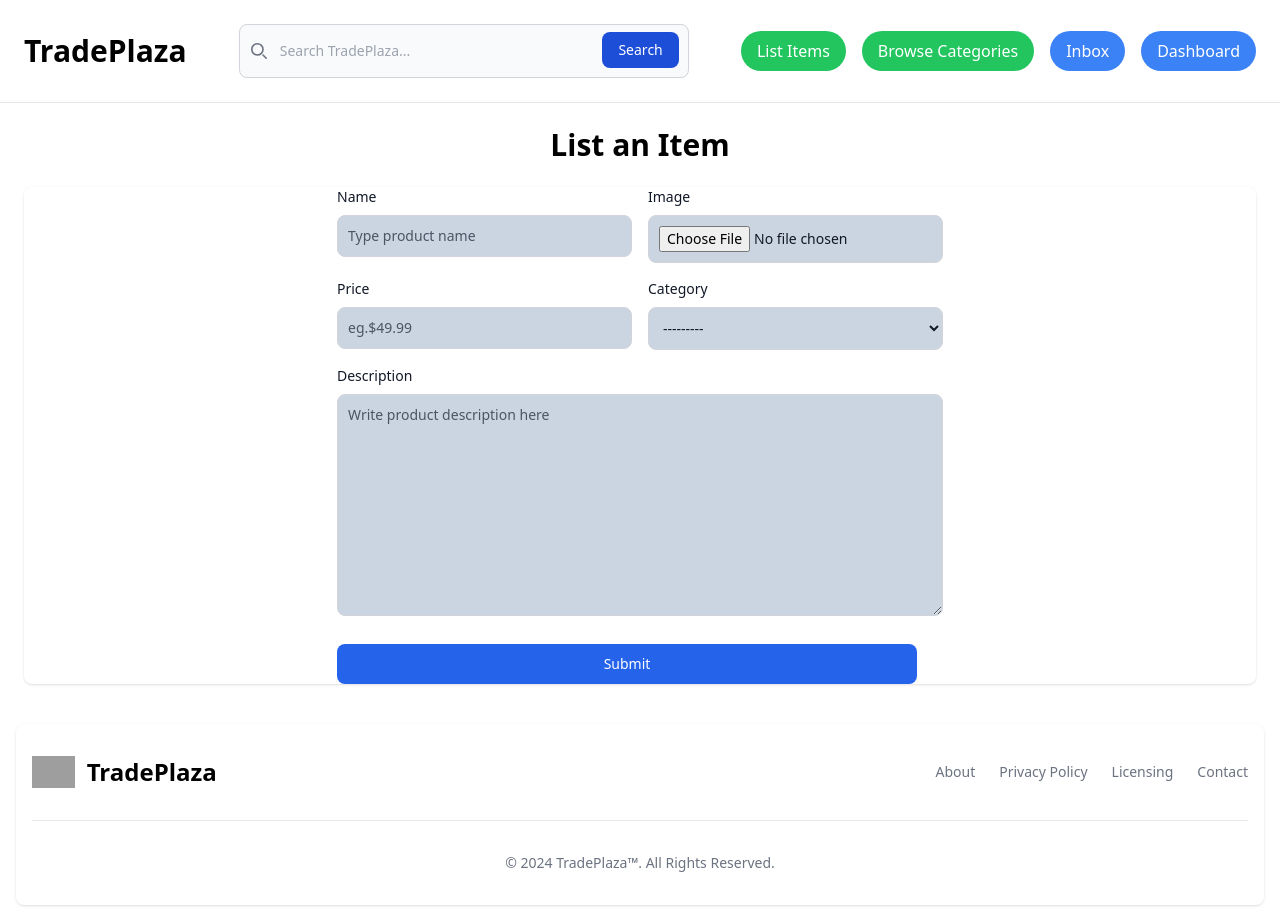
After one commit to Raaxxy/Trade-plaza, a Django app: page /items/new/ in a window 1280 px wide. The commit adds this page. Run offline with Django 5.2, Linux system fonts and the light colour scheme; the visitor is signed in with stand-in values (Sample User, id 1); data that the repository does not hold is empty; some libraries are stand-ins or nearby versions; grey boxes are pictures that could not be loaded.

Commit message:
Added list items feature

```diff
--- a/Tradeplaza/Tradeplaza/settings.py
+++ b/Tradeplaza/Tradeplaza/settings.py
@@ -27,6 +27,9 @@ DEBUG = True
 
 ALLOWED_HOSTS = []
 
+LOGIN_URL = '/login/'
+LOGIN_REDIRECT_URL = '/'
+LOGOUT_REDIRECT_URL = '/'
 
 # Application definition
 
--- a/Tradeplaza/Tradeplaza/urls.py
+++ b/Tradeplaza/Tradeplaza/urls.py
@@ -3,11 +3,9 @@ from django.conf.urls.static import static
 from django.contrib import admin
 from django.urls import path, include
 
-from core.views import index, contact
 
 urlpatterns = [
-    path('',index,name='index'),
+    path('',include('core.urls')),
     path('items/',include ('item.urls')),
-    path('contact/',contact,name='contact'),
     path('admin/', admin.site.urls),
 ] + static(settings.MEDIA_URL, document_root = settings.MEDIA_ROOT)
--- a/Tradeplaza/core/templates/core/base.html
+++ b/Tradeplaza/core/templates/core/base.html
@@ -9,60 +9,47 @@
 <body>
     <nav class="py-6 px-6 flex justify-between items-center border-b border-gray-200">
         <div class="flex items-center gap-4">
-          <a class="text-xl font-semibold" href="/">
+          <a class="text-3xl font-semibold" href="/">
             TradePlaza
           </a>
         </div>
+          <div class="flex relative justify-center">
+            <form>
+              <label for="default-search" class="mb-2 text-sm font-medium text-gray-900 sr-only dark:text-white">Search</label>
+              <div class="relative">
+                  <div class="absolute inset-y-0 start-0 flex items-center ps-3 pointer-events-none">
+                      <svg class="w-4 h-4 text-gray-500 dark:text-gray-400" aria-hidden="true" xmlns="http://www.w3.org/2000/svg" fill="none" viewBox="0 0 20 20">
+                          <path stroke="currentColor" stroke-linecap="round" stroke-linejoin="round" stroke-width="2" d="m19 19-4-4m0-7A7 7 0 1 1 1 8a7 7 0 0 1 14 0Z"/>
+                      </svg>
+                  </div>
+                  <input type="search" id="default-search" class="block w-[450px] p-4 ps-10 text-sm text-gray-900 border border-gray-300 rounded-lg bg-gray-50 focus:ring-blue-500 focus:border-blue-500" placeholder="Search TradePlaza..." required>
+                  <button type="submit" class="text-white absolute end-2.5 bottom-2.5 bg-blue-700 hover:bg-blue-800 focus:ring-4 focus:outline-none focus:ring-blue-300 font-medium rounded-lg text-sm px-4 py-2">Search</button>
+              </div>
+            </form>
+          </div>
         <div class="flex items-center gap-4">
-          <div class="relative w-64">
-                <div class="relative w-full max-w-md mx-auto">
-                    <input
-                    class="flex h-10 border border-input px-3 text-sm ring-offset-background file:border-0 file:bg-transparent file:text-sm file:font-medium placeholder:text-muted-foreground focus-visible:outline-none focus-visible:ring-2 focus-visible:ring-ring focus-visible:ring-offset-2 disabled:cursor-not-allowed disabled:opacity-50 w-full pl-8 pr-4 py-2 rounded-full bg-white focus:outline-none focus:ring-2 focus:ring-blue-500 focus:ring-opacity-50 transition-all duration-200 ease-in-out"
-                    placeholder="Search for products..."
-                    type="search"
-                    />
-                    <svg
-                    xmlns="http://www.w3.org/2000/svg"
-                    width="24"
-                    height="24"
-                    viewBox="0 0 24 24"
-                    fill="none"
-                    stroke="currentColor"
-                    stroke-width="2"
-                    stroke-linecap="round"
-                    stroke-linejoin="round"
-                    class="absolute left-2.5 top-2.5 h-4 w-4 text-gray-500 dark:text-gray-400"
-                    >
-                    <circle cx="11" cy="11" r="8"></circle>
-                    <path d="m21 21-4.3-4.3"></path>
-                    </svg>
-                </div>
-          </div>
-          <a
-            class="px-4 py-2 rounded-full text-white bg-green-500 hover:bg-green-600 dark:bg-green-400 dark:hover:bg-green-300"
-            href="#"
-          >
+          <a class="px-4 py-2 rounded-full text-white bg-green-500 hover:bg-green-600 dark:bg-green-400 dark:hover:bg-green-300" href="{% url 'item:new' %}">
             List Items
           </a>
-          <a
-            class="px-4 py-2 rounded-full text-white bg-green-500 hover:bg-green-600 dark:bg-green-400 dark:hover:bg-green-300"
-            href="#"
-          >
+          <a class="px-4 py-2 rounded-full text-white bg-green-500 hover:bg-green-600 dark:bg-green-400 dark:hover:bg-green-300" href="#">
             Browse Categories
           </a>
-          <a
-            class="px-4 py-2 rounded-full text-white bg-blue-500 hover:bg-blue-600 dark:bg-blue-400 dark:hover:bg-blue-300"
-            href="#"
-          >
-            Sign Up
-          </a>
-          <a
-            class="px-4 py-2 rounded-full text-white bg-blue-500 hover:bg-blue-600 dark:bg-blue-400 dark:hover:bg-blue-300"
-            href="#"
-          >
-            Log In
-          </a>
 
+          {% if request.user.is_authenticated %}
+              <a class="px-4 py-2 rounded-full text-white bg-blue-500 hover:bg-blue-600 dark:bg-blue-400 dark:hover:bg-blue-300" href="#">
+                Inbox
+              </a>
+              <a class="px-4 py-2 rounded-full text-white bg-blue-500 hover:bg-blue-600 dark:bg-blue-400 dark:hover:bg-blue-300" href="#">
+                Dashboard
+              </a>
+          {% else %}
+              <a class="px-4 py-2 rounded-full text-white bg-blue-500 hover:bg-blue-600 dark:bg-blue-400 dark:hover:bg-blue-300" href="{% url 'core:signup' %}">
+                Sign Up
+              </a>
+              <a class="px-4 py-2 rounded-full text-white bg-blue-500 hover:bg-blue-600 dark:bg-blue-400 dark:hover:bg-blue-300" href="{% url 'core:login' %}">
+                Log In
+              </a>
+          {% endif %}
         </div>
       </nav>
       <div class="px-6 py-6">
@@ -90,7 +77,7 @@
                         <a href="#" class="hover:underline me-4 md:me-6">Licensing</a>
                     </li>
                     <li>
-                        <a href="#" class="hover:underline">Contact</a>
+                        <a href="{% url 'core:contact' %}" class="hover:underline">Contact</a>
                     </li>
                 </ul>
             </div>
--- /dev/null
+++ b/Tradeplaza/item/forms.py
@@ -0,0 +1,31 @@
+from django import forms
+from .models import Item, Category
+
+class NewItemForm(forms.ModelForm):
+    class Meta:
+        model = Item
+        fields = ('category','name','description','price','image',)
+
+
+    category = forms.ModelChoiceField(queryset=Category.objects.all(),widget=forms.Select(attrs={
+        'class': 'bg-slate-300 border border-gray-300 text-gray-900 text-sm rounded-lg focus:ring-primary-500 focus:border-primary-500 block w-full p-2.5'
+    }))
+
+    name = forms.CharField(widget=forms.TextInput(attrs={
+        'placeholder': 'Type product name',
+        'class': 'bg-slate-300 border border-gray-300 text-gray-900 placeholder:text-gray-600 text-sm rounded-lg focus:ring-primary-600 focus:border-primary-600 block w-full p-2.5'
+    }))
+
+    description = forms.CharField(widget=forms.Textarea(attrs={
+        'placeholder': 'Write product description here',
+        'class': 'block p-2.5 w-full text-sm text-gray-900 placeholder:text-gray-600 bg-slate-300 rounded-lg border border-gray-300 focus:ring-blue-500 focus:border-blue-500'
+    }))
+
+    price = forms.DecimalField(widget=forms.NumberInput(attrs={
+        'placeholder': 'eg.$49.99',
+        'class': 'bg-slate-300 border border-gray-300 text-gray-900 placeholder:text-gray-600 text-sm rounded-lg focus:ring-primary-600 focus:border-primary-600 block w-full p-2.5'
+    }))
+
+    image = forms.ImageField(widget=forms.ClearableFileInput(attrs={
+        'class': 'bg-slate-300 border border-gray-300 text-gray-900 placeholder:text-gray-600 text-sm rounded-lg focus:ring-primary-600 focus:border-primary-600 block w-full p-2.5'
+    }))
--- /dev/null
+++ b/Tradeplaza/item/templates/item/form.html
@@ -0,0 +1,45 @@
+{% extends "core/base.html" %}
+
+{% block title %}{{ title }}{% endblock  %}
+
+{% block content %}
+    <h1 class="mb-6 text-3xl font-semibold flex justify-center">List an Item</h1>
+    <div class="relative flex flex-col justify-center items-center rounded-lg shadow bg-white">
+        <form method = "post" action="." enctype="multipart/form-data">
+            {% csrf_token %}
+            <div class="grid gap-4 mb-4 sm:grid-cols-2">
+                <div>
+                    <label for="name" class="block mb-2 text-sm font-medium text-gray-900">Name</label>
+                    {{ form.name }}
+                </div>
+                <div>
+                    <label for="brand" class="block mb-2 text-sm font-medium text-gray-900">Image</label>
+                    {{ form.image }}
+                </div>
+                <div>
+                    <label for="price" class="block mb-2 text-sm font-medium text-gray-900">Price</label>
+                    {{ form.price }}
+                </div>
+                <div>
+                    <label for="category" class="block mb-2 text-sm font-medium text-gray-900">Category</label>
+                    {{ form.category }}
+                </div>
+                <div class="sm:col-span-2">
+                    <label for="description" class="block mb-2 text-sm font-medium text-gray-900">Description</label>
+                    {{ form.description }}
+                </div>
+            </div>
+            {% if form.errors or form.non_field_errors%}
+                <div class="mb-3 p-6 bg-red-100 rounded-xl">
+                    {% for field in form %}
+                        {{field.errors}}
+                    {% endfor %}
+                    {{form.non_field_errors}}
+                </div>
+            {% endif %}
+            <button class="w-[580px] mt-3 text-white bg-blue-600 hover:bg-blue-700 focus:ring-4 focus:outline-none focus:ring-blue-300 font-medium rounded-lg text-sm px-5 py-2.5 text-center">Submit</button>
+        </form>
+    </div>
+
+
+{% endblock  %}
--- a/Tradeplaza/item/urls.py
+++ b/Tradeplaza/item/urls.py
@@ -5,5 +5,6 @@ from .import views
 app_name = 'item'
 
 urlpatterns = [
+    path('new/',views.new,name='new'),
     path('<int:pk>/',views.detail,name='detail'),
 ]
--- a/Tradeplaza/item/views.py
+++ b/Tradeplaza/item/views.py
@@ -1,5 +1,8 @@
-from django.shortcuts import render,get_object_or_404
+from django.contrib.auth.decorators import login_required
 
+from django.shortcuts import render,get_object_or_404,redirect
+
+from .forms import NewItemForm
 from .models import Item
 
 def detail(request,pk):
@@ -9,3 +12,21 @@ def detail(request,pk):
         'item' : item,
         'related_items' : related_items
     })
+
+@login_required
+def new(request):
+    if request.method == 'POST':
+        form = NewItemForm(request.POST,request.FILES)
+        if form.is_valid():
+            item = form.save(commit=False)
+            item.created_by = request.user
+            item.save()
+            return redirect('item:detail',pk=item.id)
+    else:
+        form = NewItemForm()
+
+
+    return render(request, 'item/form.html',{
+        'form' : form,
+        'title' : 'List Item',
+    })
```
Also changed, not shown: Tradeplaza/core/templates/core/contact.html (+67 -0 lines), Tradeplaza/media/item_images/car.jpg (added).
